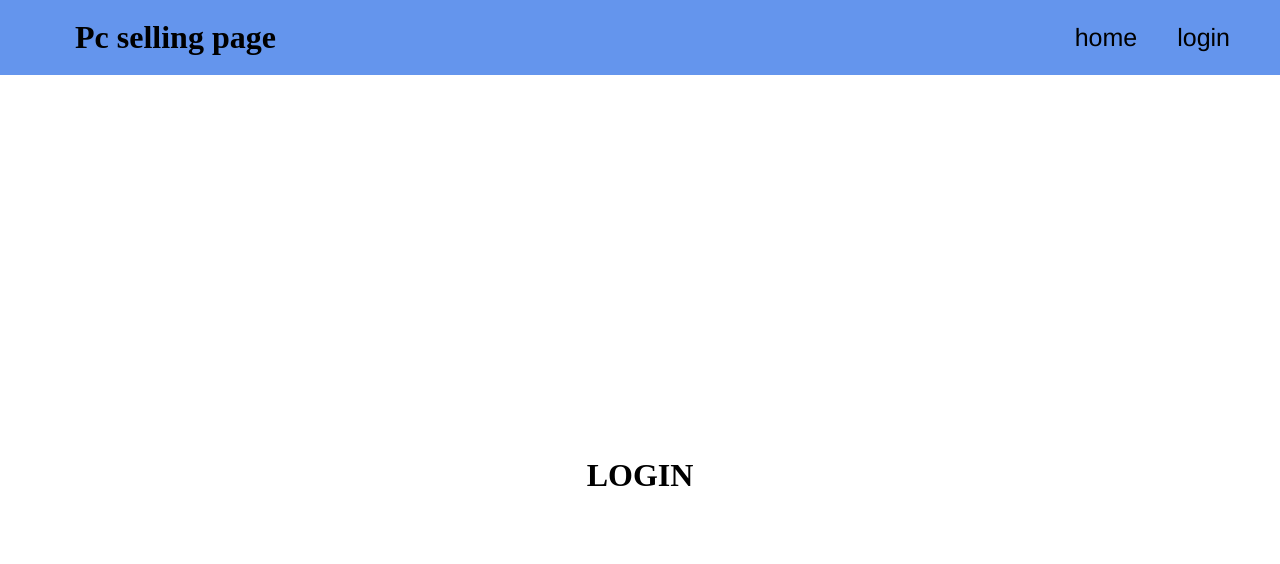
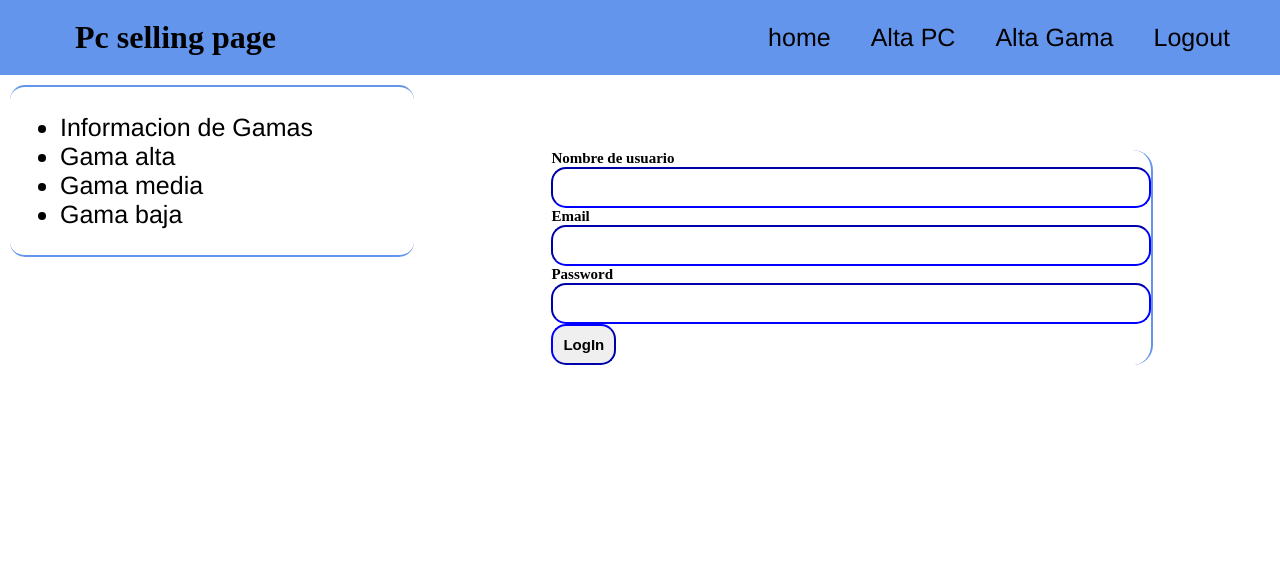
Before and after one commit to BautistaSerqueiraFucile/TPE-WEB2, a PHP site: page /login in a window 1280 px wide. Shown: the top 564 px of the page. Run offline with PHP 8.4, Linux system fonts and the light colour scheme; data comes from the database, SQL or seed files in the repository.

Commit message:
formulario de logueo

```diff
--- a/controller/user_controller.php
+++ b/controller/user_controller.php
@@ -12,6 +12,7 @@ class user_controller{
     }
 
     function showLogin($url){
-        $this->user_view->ViewForm($url);
+        $gamas = $this->gama_model->getAllGama();
+        $this->user_view->ViewForm($gamas,$url);
     }
 }
--- a/css/style.css
+++ b/css/style.css
@@ -100,6 +100,10 @@ input:focus,select, input{
     margin: 75px 0 75px 0;
 }
 
+.pc-gama-edit div{
+    display: flex;
+    flex-direction: column;
+}
 .gama-edit form{
     align-items: flex-start;
 }
--- a/model/pc_model.php
+++ b/model/pc_model.php
@@ -47,7 +47,7 @@ class pc_model{
 
     function deletePc($id_pc){
         $respuesta = $this->db->prepare( 'DELETE FROM pc WHERE id_pc=?' );
-        $respuesta->execute( array( $pc) );
+        $respuesta->execute( array($pc) );
     }
 
     function deletePcByGama($id_gama){
--- a/templates/login.tpl
+++ b/templates/login.tpl
@@ -9,10 +9,28 @@
     <title>{$title}</title>
 </head>
 <body>
-    {include file = 'header.tpl'}
-    <main class="main" id="login">
-            <h1>LOGIN</h1>
+  {include file= "UL_header.tpl"}
+    <main class="main">
+    {include file= "aside.tpl"}
+    <section class="gama">
+        <article class="pc-gama-edit">
+                    <div>
+                        <label for="">Nombre de usuario</label>
+                        <input type="text" name="name" >
+                    </div>
+                    <div>
+                        <label for="">Email</label>
+                        <input type="text" name="email" pleaceholder="Email">
+                    </div>
+                    <div>
+                        <label for="">Password</label>
+                        <input type="text" name="password"pleaceholder="Password">
+                    </div>
+                    <input type="submit" value="LogIn">
+            </form>
+        </article>
+    </section>
     </main>
-    {include file = 'footer.tpl'}
+    {include file= "footer.tpl"}
 </body>
 </html>
--- a/view/user_view.php
+++ b/view/user_view.php
@@ -9,9 +9,10 @@ class user_view{
         $this->smarty = new smarty();
     }
 
-    public function ViewForm($url){
+    public function ViewForm($gamas,$url){
         $this->smarty->assign('url', $url);
         $this->smarty->assign('title', 'Form');
+        $this->smarty->assign('gama_arreglo', $gamas);
         $this->smarty->display('templates/login.tpl');
     }
 }
```
